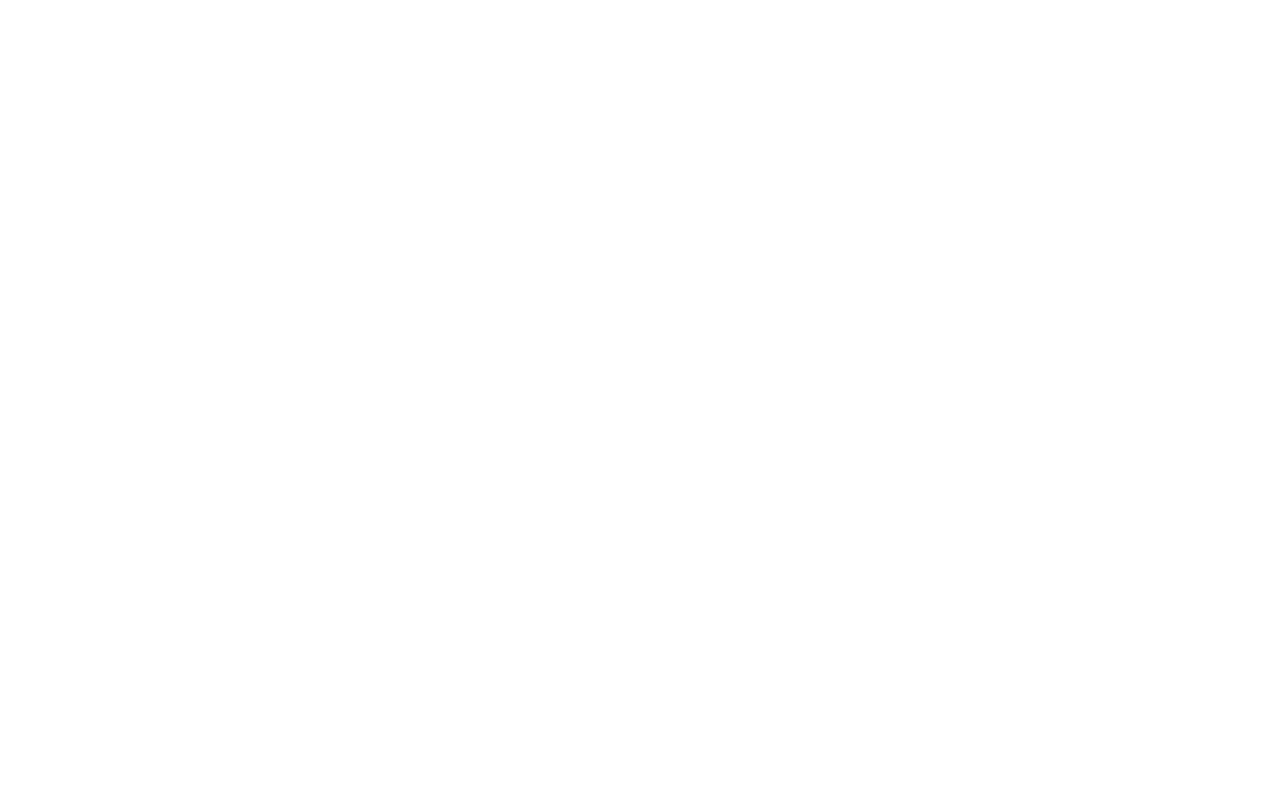
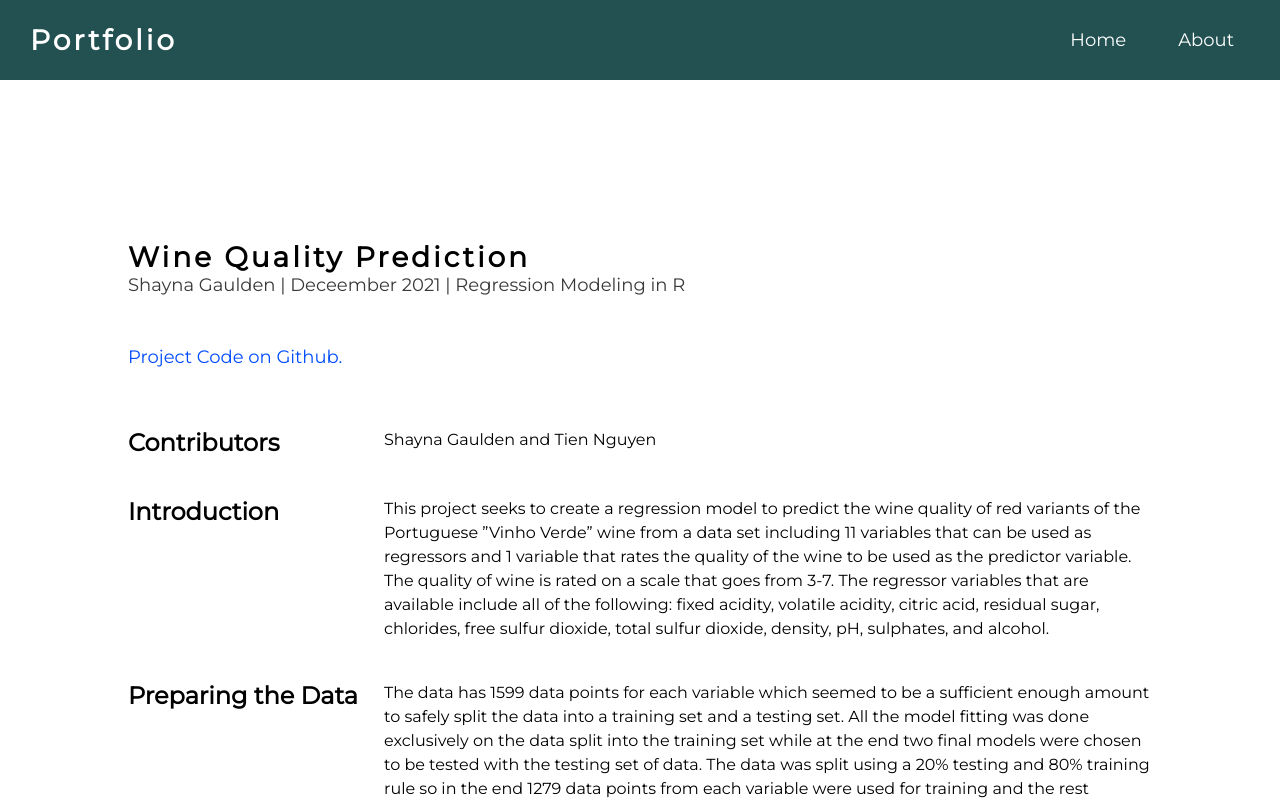
Before and after one commit to shayna-gaulden/portfolio, a React (Create React App) app: page /wine-quality in a window 1280 px wide. Before the commit this address had no page. Shown: the top 800 px of the page. Built offline with nearby package versions, Linux system fonts and the light colour scheme.

Commit message:
Starting project page 2

```diff
--- a/src/App.js
+++ b/src/App.js
@@ -2,6 +2,7 @@
 import {Route, Routes} from "react-router-dom";
 import Home from './pages/home';
 import EvoBioNetwork from './pages/projects/evo-bio-networks';
+import WineQuality from './pages/projects/wine-quality';
 
 function App() {
   return (
@@ -9,6 +10,7 @@
       <Routes>
         <Route path='/' exact element={<Home />} />
         <Route path='/evolution-biologicial-networks' exact element={<EvoBioNetwork />} />
+        <Route path='/wine-quality' exact element={<WineQuality />} />
       </Routes>
     </div>
   );
--- a/src/assets/projdata.js
+++ b/src/assets/projdata.js
@@ -1,4 +1,5 @@
 import proj1 from './images/project-1-thumbnail.png'
+import proj2 from './images/wine-quality/katie-azi-Qjf--1VqPSY-unsplash.jpeg'
 
 export const ProjectData = [
     {
@@ -6,6 +7,12 @@
         title:'Evolution of Biological Networks',
         subtitle:'Python Reseach Project',
         link:'/evolution-biologicial-networks'
+    },
+    {
+        img: proj2,
+        title:'Wine Quality Prediction',
+        subtitle:'Regression Modeling in R',
+        link:'/wine-quality'
     }
 ]
 
@@ -34,3 +41,30 @@
         body: "One point from the graph was chosen using a random weighted process to be the source node from which child nodes would be dispersed. The weights assigned to each node were referred to as it's fecundity. To assign fecundity the assumption was made that a higher degree node has a less likely chance at dispersal since it is in a high density area. So each node was assigned a fecundity weight with the fecundity formula below where F is the fecundity of the node and D is the degree. Once the source node is selected a uniform random number between 1 and 10 child nodes will be dispersed uniformly random within a fixed radial distance. This fixed radial distance is referred to as the dispersal radius."
     }
 ]
+
+export const Project2Data1 = [
+    {
+        title: "Contributors",
+        body: "Shayna Gaulden and Tien Nguyen"
+    },
+    {
+        title: "Introduction",
+        body: "This project seeks to create a regression model to predict the wine quality of red variants of the Portuguese ”Vinho Verde” wine from a data set including 11 variables that can be used as regressors and 1 variable that rates the quality of the wine to be used as the predictor variable. The quality of wine is rated on a scale that goes from 3-7. The regressor variables that are available include all of the following: fixed acidity, volatile acidity, citric acid, residual sugar, chlorides, free sulfur dioxide, total sulfur dioxide, density, pH, sulphates, and alcohol."
+    },
+    {
+        title: "Preparing the Data",
+        body: "The data has 1599 data points for each variable which seemed to be a sufficient enough amount to safely split the data into a training set and a testing set. All the model fitting was done exclusively on the data split into the training set while at the end two final models were chosen to be tested with the testing set of data. The data was split using a 20% testing and 80% training rule so in the end 1279 data points from each variable were used for training and the rest reserved for testing."
+    },
+    {
+        title: "",
+        body: ""
+    },
+    {
+        title: "",
+        body: ""
+    },
+    {
+        title: "",
+        body: ""
+    }
+]
--- /dev/null
+++ b/src/pages/projects/wine-quality.js
@@ -0,0 +1,35 @@
+import React from "react";
+import Nav from "../../components/nav";
+import Title from "../../components/title";
+import Section from "../../components/section";
+import Footer from "../../components/footer";
+import { Project2Data1 } from "../../assets/projdata";
+
+const WineQuality = () => {
+    return(
+        <div>
+            <Nav/>
+            <Title
+                title={"Wine Quality Prediction"}
+                subtitle={"Shayna Gaulden | Deceember 2021 | Regression Modeling in R"}
+            />
+            <a href="https://github.com/shayna-gaulden/wine-quality" target="_blank" rel="noreferrer" className="github-link">
+                Project Code on Github.
+            </a>
+
+            <div className="section-gallery">
+
+            {
+                Project2Data1.map(el => {
+                    return <Section title={el.title}
+                        body={el.body} />
+                })
+            }
+            </div>
+
+            <Footer />
+        </div>
+    )
+}
+
+export default WineQuality;
```
Also changed, not shown: src/assets/images/wine-quality/katie-azi-Qjf--1VqPSY-unsplash.jpeg (added).
